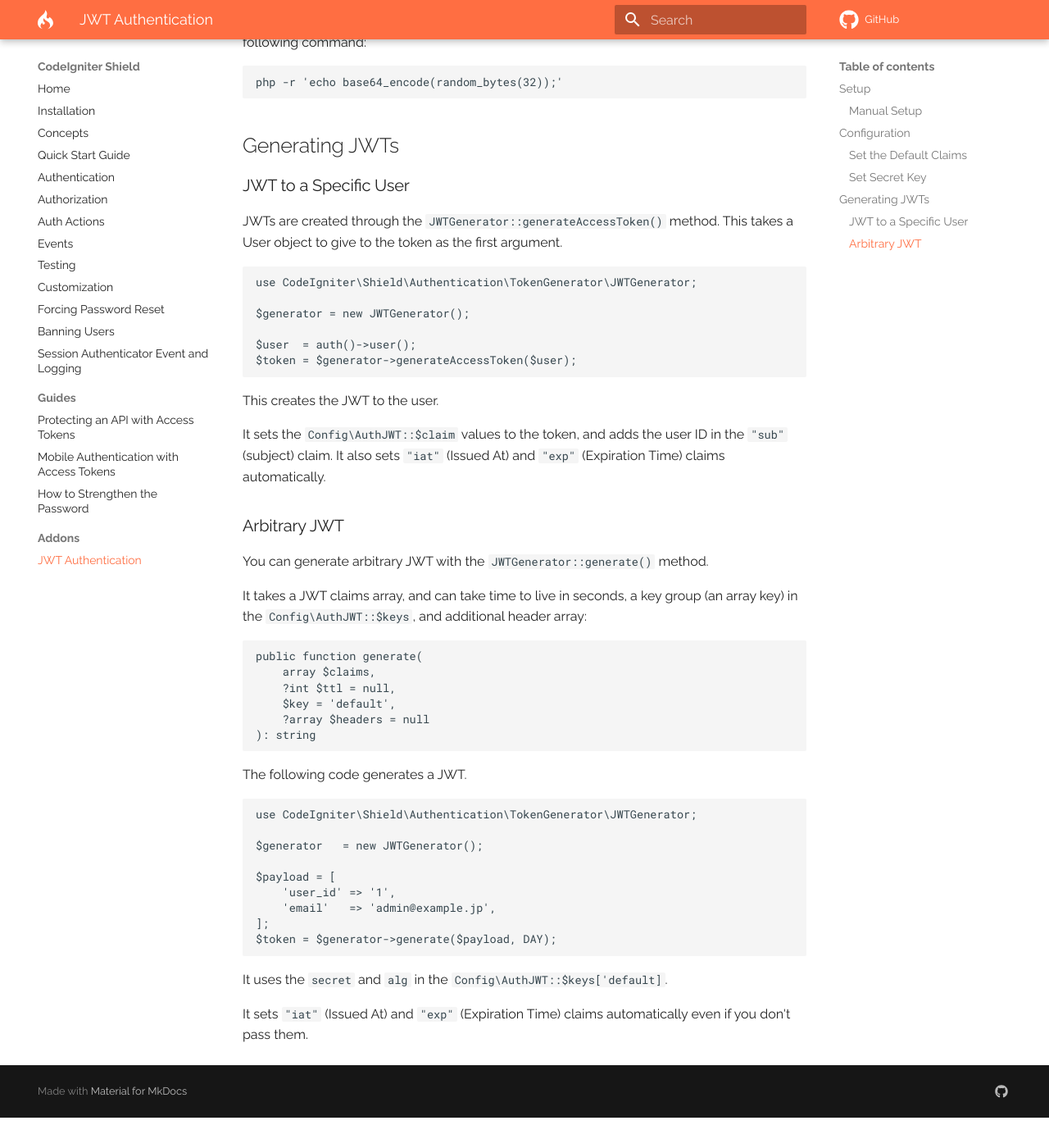
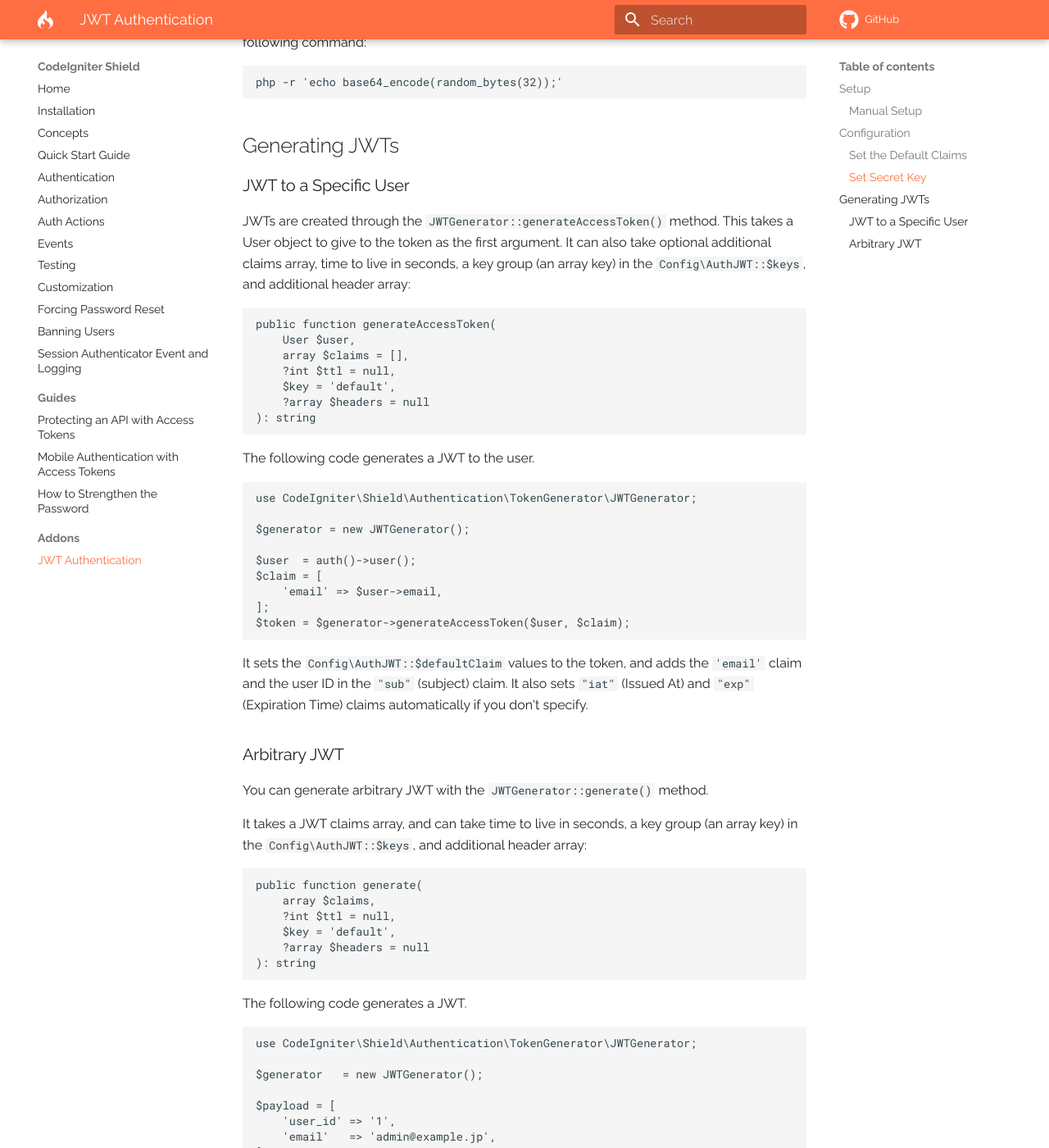
Before and after one commit to codeigniter4/shield, an MkDocs documentation site: the page built from docs/addons/jwt.md, in a window 1280 px wide and 1400 px high, scrolled down 1442 px. Shown: the whole window at 82% size. Built offline with MkDocs 1.6.1 and Material for MkDocs 9.7.7, drawn with Linux system fonts in a browser that asks for light colours; comment, search, counter and statistics services are not loaded; a style sheet for code colours, icons or effects is not loaded; before the commit the page ends 2805 px from its top, so only the background shows below that; some of the changed text lies outside the part shown.

Commit message:
feat: add parameters to JWTGenerator::generateAccessToken()

````diff
--- a/docs/addons/jwt.md
+++ b/docs/addons/jwt.md
@@ -70,6 +70,21 @@ php -r 'echo base64_encode(random_bytes(32));'
 
 JWTs are created through the `JWTGenerator::generateAccessToken()` method.
 This takes a User object to give to the token as the first argument.
+It can also take optional additional claims array, time to live in seconds,
+a key group (an array key) in the `Config\AuthJWT::$keys`, and additional header
+array:
+
+```php
+public function generateAccessToken(
+    User $user,
+    array $claims = [],
+    ?int $ttl = null,
+    $key = 'default',
+    ?array $headers = null
+): string
+```
+
+The following code generates a JWT to the user.
 
 ```php
 use CodeIgniter\Shield\Authentication\TokenGenerator\JWTGenerator;
@@ -77,14 +92,16 @@ use CodeIgniter\Shield\Authentication\TokenGenerator\JWTGenerator;
 $generator = new JWTGenerator();
 
 $user  = auth()->user();
-$token = $generator->generateAccessToken($user);
+$claim = [
+    'email' => $user->email,
+];
+$token = $generator->generateAccessToken($user, $claim);
 ```
 
-This creates the JWT to the user.
-
-It sets the `Config\AuthJWT::$claim` values to the token, and adds the user ID
-in the `"sub"` (subject) claim. It also sets `"iat"` (Issued At) and `"exp"`
-(Expiration Time) claims automatically.
+It sets the `Config\AuthJWT::$defaultClaim` values to the token, and adds
+the `'email'` claim and the user ID in the `"sub"` (subject) claim.
+It also sets `"iat"` (Issued At) and `"exp"` (Expiration Time) claims automatically
+if you don't specify.
 
 ### Arbitrary JWT
 
@@ -116,7 +133,7 @@ $payload = [
 $token = $generator->generate($payload, DAY);
 ```
 
-It uses the `secret` and `alg` in the `Config\AuthJWT::$keys['default]`.
+It uses the `secret` and `alg` in the `Config\AuthJWT::$keys['default']`.
 
 It sets `"iat"` (Issued At) and `"exp"` (Expiration Time) claims automatically
 even if you don't pass them.
````
Also changed, not shown: 2 other files.
